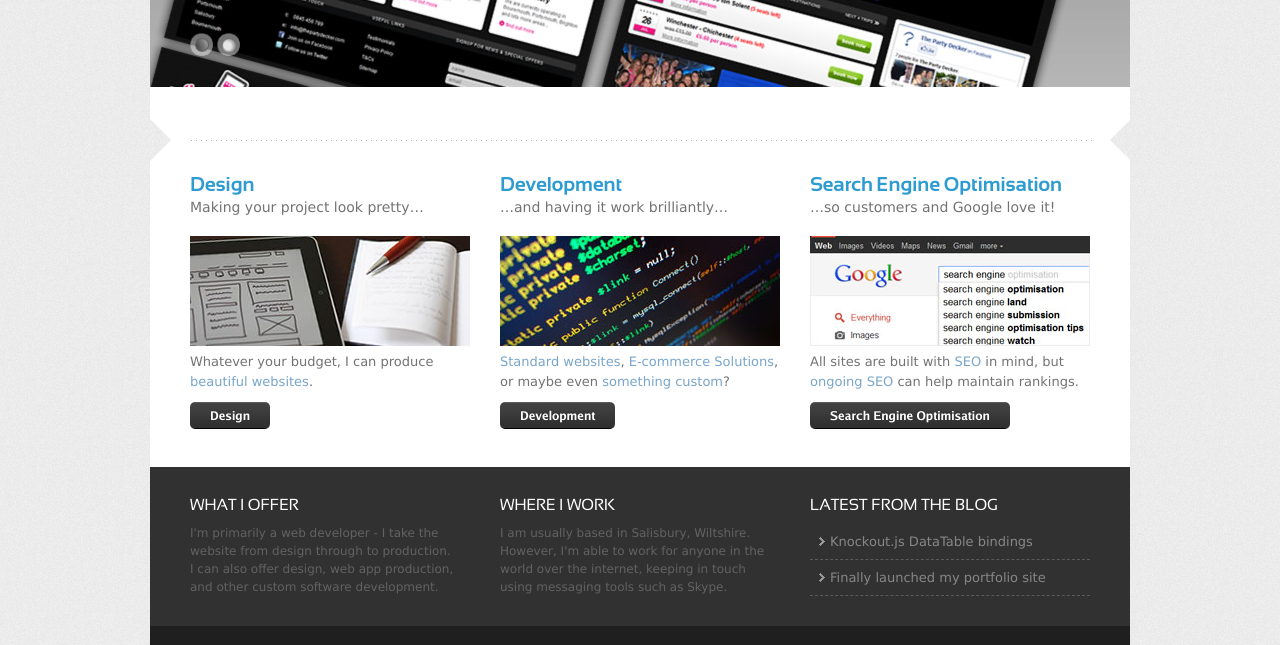
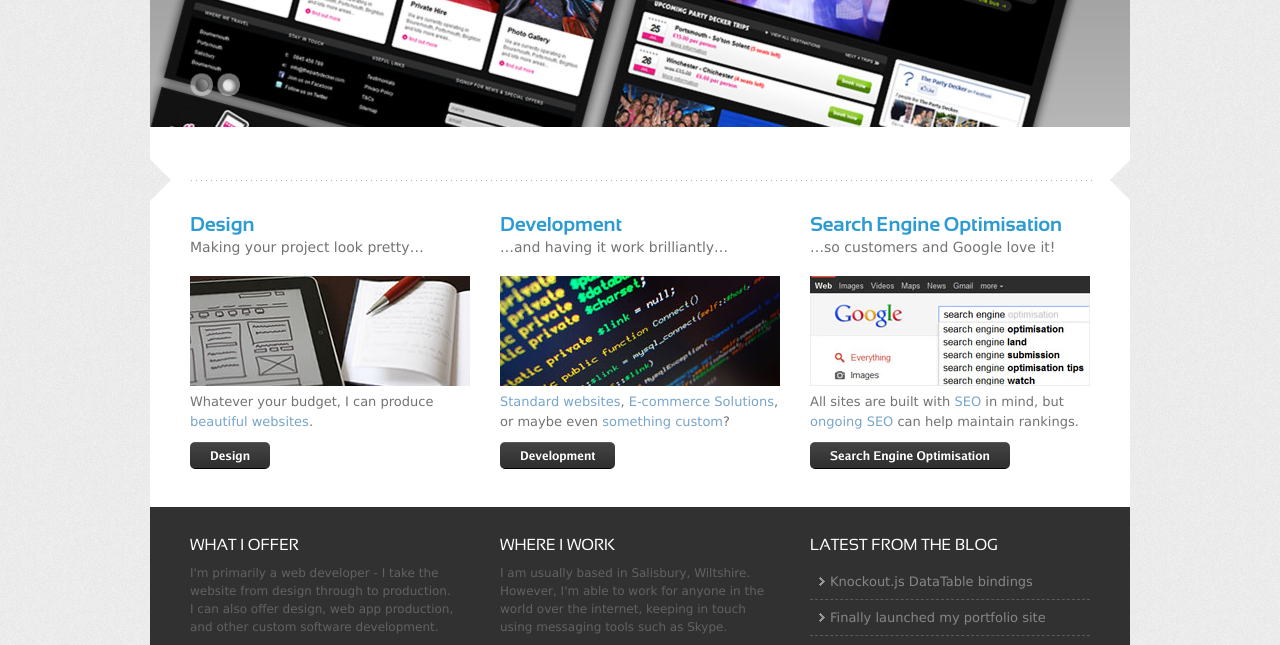
Before and after one commit to joshbuckley182/joshbuckley.co.uk, a plain HTML site: page index.html in a window 1280 px wide. Shown: the part 398-1043 px from the top of the page. Drawn offline with nearby package versions, Linux system fonts and the light colour scheme; a web font is replaced by a local one.

Commit message:
Global "No new projects" message

```diff
--- a/wp-content/themes/CircloSquero/style.css
+++ b/wp-content/themes/CircloSquero/style.css
@@ -112,7 +112,7 @@ a.mediumbutton:hover, a.smallbutton:hover {
 	width: 980px;
 	margin: 0 auto;
 	position: relative;
-	top: 50px;
+	top: 90px;
 
 }
 
@@ -1398,3 +1398,15 @@ a img.alignleft {float:left; margin:0 1em 1em 0}
 a img.aligncenter {display: block; margin-left: auto; margin-right: auto}
 
 #respond, .comm_reply_box { display: none; }
+.wrapper:before {
+	content: "Sorry, but I'm currently not accepting new projects";
+	position: fixed;
+	top: 0;
+	left: 0;
+	width: 100%;
+	z-index: 999;
+
+	background: rgb(26, 226, 26);
+    padding: 10px;
+    text-align: center;
+}
```
